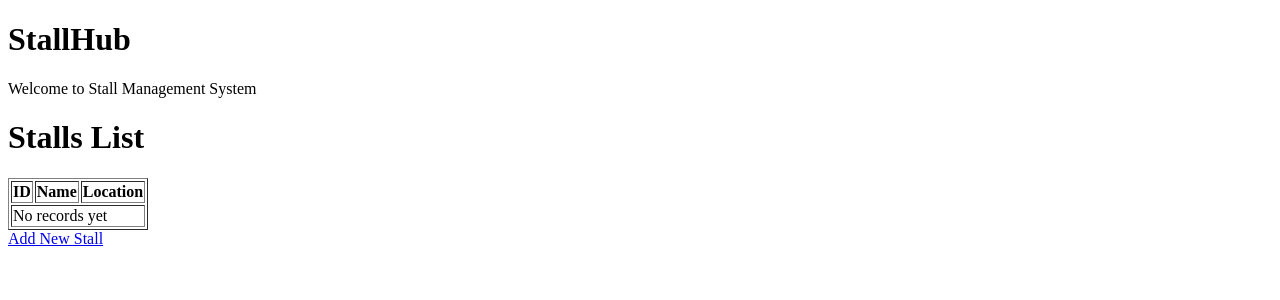
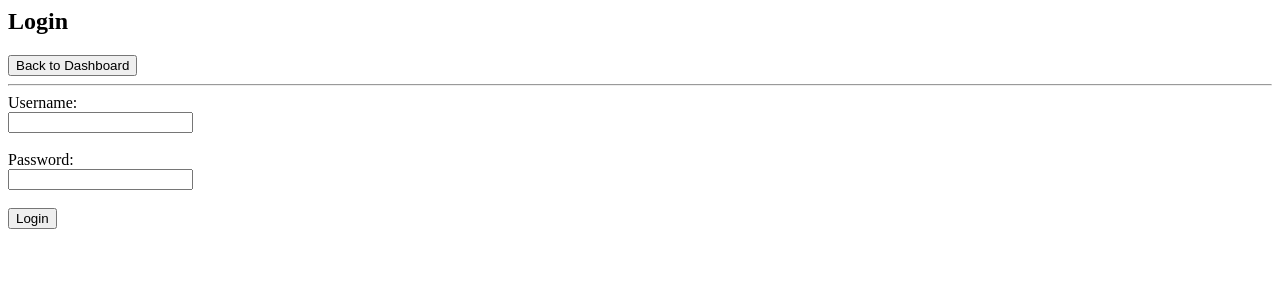
Before and after one commit to mannigoy/StallHub, a Django app: page /stalls/ in a window 1280 px wide. Shown: the top 300 px of the page. Run offline with Django 5.2, Linux system fonts and the light colour scheme.

Commit message:
Updated Gabrillo-stall feature

```diff
--- a/Stallhub/stalls/urls.py
+++ b/Stallhub/stalls/urls.py
@@ -4,6 +4,10 @@ from . import views
 app_name = 'stalls'
 
 urlpatterns = [
-    path('', views.index, name='index'),
-    path('NewStall/', views.add_stall, name='add_stall')
+    path('', views.login_view, name='login'),
+    path('HomePage/', views.add_stall, name='add'),
+    path('index/', views.index, name='index'),
+    path('logout/', views.logout_view, name='logout'),
+    path('edit-profile/', views.edit_profile, name='edit_profile'),
+
 ]
--- a/Stallhub/stalls/views.py
+++ b/Stallhub/stalls/views.py
@@ -1,18 +1,67 @@
 from django.shortcuts import render, redirect
+from django.contrib.auth import authenticate, login, logout
 from .forms import StallForm
 from .models import Stall
 
-def index(request):
-    stalls = Stall.objects.all()
-    return render(request, 'stalls/index.html')
+
+def login_view(request):
+    if request.method == 'POST':
+        username = request.POST.get('username')
+        password = request.POST.get('password')
+
+        user = authenticate(request, username=username, password=password)
+
+        if user is not None:
+            login(request, user)
+            return redirect('stalls:add')
+        else:
+            return render(request, 'stalls/login.html', {'error': 'Invalid credentials'})
+
+    return render(request, 'stalls/login.html')
+
+
+def edit_profile(request):
+    user = request.user
+
+    if request.method == "POST":
+        name = request.POST.get("name")
+        email = request.POST.get("email")
+        username = request.POST.get("username")
+
+        user.username = username
+        user.email = email
+        user.first_name = name
+
+        user.save()
+
+        return redirect('stalls:edit_profile')
+
+    return render(request, "stalls/edit_profile.html", {"user": user})
+
 
 def add_stall(request):
+    if not request.user.is_authenticated:
+        return redirect('stalls:login')
+
     if request.method == 'POST':
         form = StallForm(request.POST)
         if form.is_valid():
             form.save()
-            return redirect('stalls:index')
+            return redirect('stalls:add')  # stay on same page
     else:
         form = StallForm()
 
     return render(request, 'stalls/addNewStall.html', {'form': form})
+
+
+def index(request):
+    if not request.user.is_authenticated:
+        return redirect('stalls:login')
+
+    stalls = Stall.objects.all()
+    return render(request, 'stalls/index.html', {'stalls': stalls})
+
+
+def logout_view(request):
+    logout(request)
+    return redirect('stalls:login')
--- /dev/null
+++ b/Stallhub/templates/stalls/login.html
@@ -0,0 +1,23 @@
+<h2>Login</h2>
+
+<form action="{% url 'stalls:index' %}" method="get" style="display: inline;">
+    <button type="submit">Back to Dashboard</button>
+</form>
+
+<hr>
+
+<form method="POST">
+    {% csrf_token %}
+
+    <label>Username:</label><br>
+    <input type="text" name="username"><br><br>
+
+    <label>Password:</label><br>
+    <input type="password" name="password"><br><br>
+
+    <button type="submit">Login</button>
+</form>
+
+{% if error %}
+<p>{{ error }}</p>
+{% endif %}
```
Also changed, not shown: Stallhub/templates/stalls/addNewStall.html (+70 -14 lines), Stallhub/templates/stalls/edit_profile.html (added, +20 -0 lines), Stallhub/db.sqlite3.
